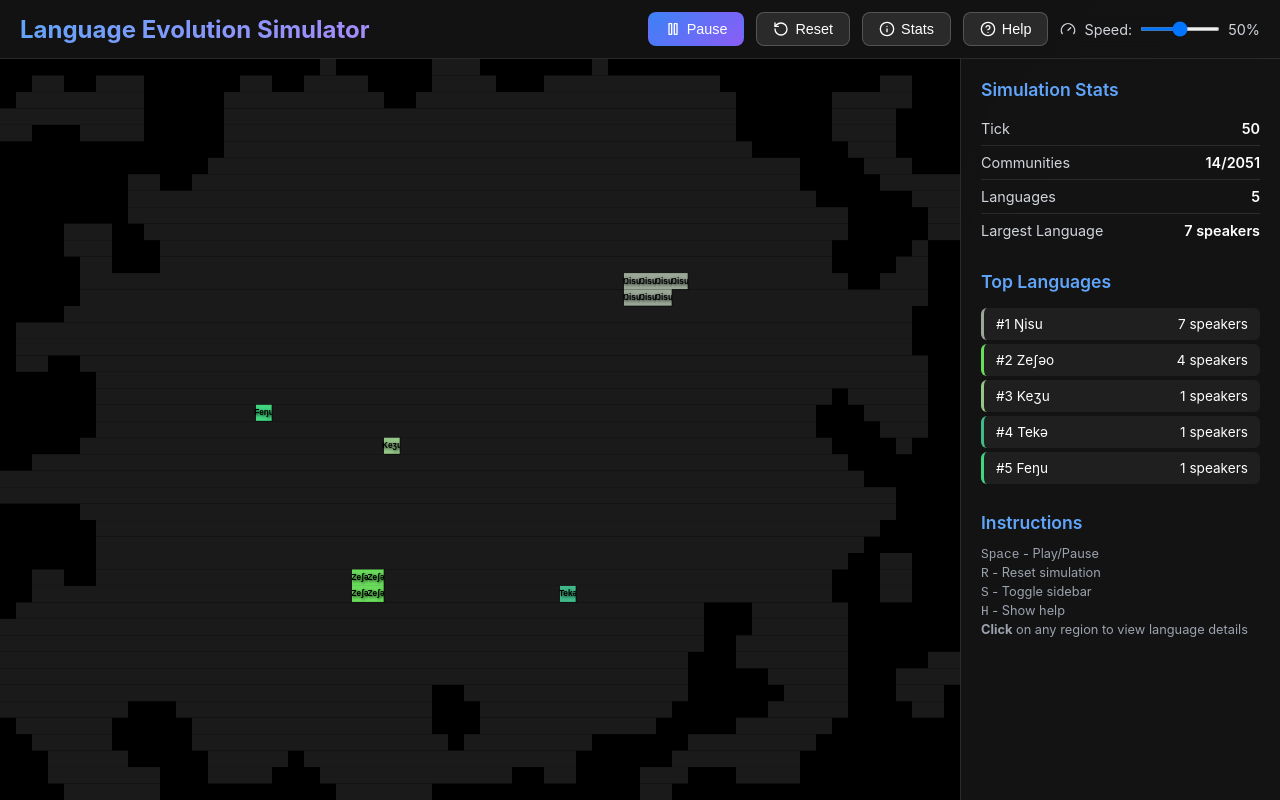
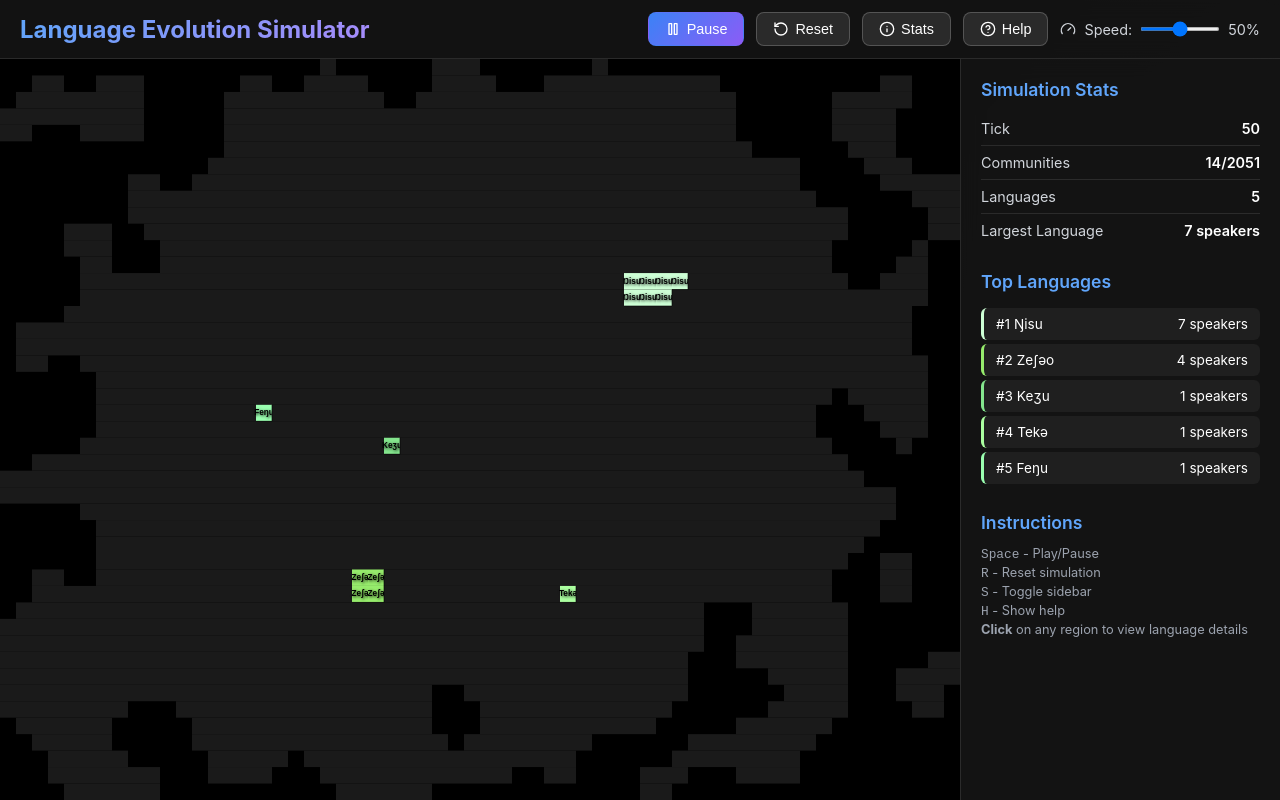
Before and after one commit to pariothan/lang-history-sim, a React (Vite) app: page / in a window 1280 px wide. Built offline with nearby package versions, Linux system fonts and the light colour scheme.

Commit message:
Normalize Color Distribution Across Full Spectrum

```diff
--- a/src/simulation/Language.ts
+++ b/src/simulation/Language.ts
@@ -374,17 +374,7 @@ export class Language {
   }
 
   getStableColorSeed(): string {
-    // Return a stable, unique string based on phoneme inventory for color generation
-    const sortedPhonemes = Array.from(this.phonemeInventory).sort();
-
-    // Use a mix of phonemes from different parts of the inventory for uniqueness
-    const samplePhonemes: string[] = [];
-    if (sortedPhonemes.length >= 1) samplePhonemes.push(sortedPhonemes[0]);
-    if (sortedPhonemes.length >= 3) samplePhonemes.push(sortedPhonemes[Math.floor(sortedPhonemes.length / 3)]);
-    if (sortedPhonemes.length >= 2) samplePhonemes.push(sortedPhonemes[Math.floor(sortedPhonemes.length / 2)]);
-    if (sortedPhonemes.length >= 4) samplePhonemes.push(sortedPhonemes[Math.floor(sortedPhonemes.length * 2 / 3)]);
-    if (sortedPhonemes.length >= 2) samplePhonemes.push(sortedPhonemes[sortedPhonemes.length - 1]);
-
-    return samplePhonemes.join('');
+    // Return the complete sorted phoneme inventory for stable color generation
+    return Array.from(this.phonemeInventory).sort().join('');
   }
 }
--- a/src/visualization/CanvasRenderer.ts
+++ b/src/visualization/CanvasRenderer.ts
@@ -214,22 +214,83 @@ export class CanvasRenderer {
   }
 
   private generateLanguageColor(language: Language): string {
-    // Use a representative sample of the phoneme inventory
     const sortedPhonemes = Array.from(language.phonemeInventory).sort();
-
     if (sortedPhonemes.length === 0) return '#666666';
 
-    // Use a mix of phonemes to get better color diversity
-    const samplePhonemes: string[] = [];
+    // Calculate feature vector for the entire phoneme inventory
+    let totalFeatures = new Array(FEATURE_NAMES.length).fill(0);
+    let phonemeCount = 0;
 
-    // Take phonemes from different parts of the inventory for diversity
-    if (sortedPhonemes.length >= 1) samplePhonemes.push(sortedPhonemes[0]); // First
-    if (sortedPhonemes.length >= 3) samplePhonemes.push(sortedPhonemes[Math.floor(sortedPhonemes.length / 3)]); // 1/3
-    if (sortedPhonemes.length >= 2) samplePhonemes.push(sortedPhonemes[Math.floor(sortedPhonemes.length / 2)]); // Middle
-    if (sortedPhonemes.length >= 4) samplePhonemes.push(sortedPhonemes[Math.floor(sortedPhonemes.length * 2 / 3)]); // 2/3
-    if (sortedPhonemes.length >= 2) samplePhonemes.push(sortedPhonemes[sortedPhonemes.length - 1]); // Last
+    for (const phoneme of sortedPhonemes) {
+      if (phoneme in PHONEMES) {
+        const features = PHONEMES[phoneme];
+        for (let i = 0; i < FEATURE_NAMES.length; i++) {
+          const featureName = FEATURE_NAMES[i] as keyof typeof features;
+          totalFeatures[i] += features[featureName];
+        }
+        phonemeCount++;
+      }
+    }
 
-    return this.wordToColor(samplePhonemes.join(''));
+    if (phonemeCount === 0) return '#666666';
+
+    // Average the features
+    for (let i = 0; i < totalFeatures.length; i++) {
+      totalFeatures[i] /= phonemeCount;
+    }
+
+    // Add language-specific variation based on inventory composition
+    const inventoryHash = this.hashString(sortedPhonemes.join(''));
+    const variation = [
+      Math.sin(inventoryHash * 0.1) * 0.3,
+      Math.sin(inventoryHash * 0.13) * 0.3,
+      Math.sin(inventoryHash * 0.17) * 0.3
+    ];
+
+    // Project to RGB with normalization
+    let r = this.dotProduct(totalFeatures, RGB_PROJECTION[0]) + variation[0];
+    let g = this.dotProduct(totalFeatures, RGB_PROJECTION[1]) + variation[1];
+    let b = this.dotProduct(totalFeatures, RGB_PROJECTION[2]) + variation[2];
+
+    // Normalize to use full spectrum
+    const normalizeColor = (value: number): number => {
+      // Use sigmoid function to spread values across full range
+      const sigmoid = 1 / (1 + Math.exp(-value * 2));
+      // Map from [0,1] to [30,255] to avoid too dark colors
+      return Math.floor(30 + sigmoid * 225);
+    };
+
+    const R = normalizeColor(r);
+    const G = normalizeColor(g);
+    const B = normalizeColor(b);
+
+    // Ensure minimum contrast between RGB components
+    const maxComponent = Math.max(R, G, B);
+    const minComponent = Math.min(R, G, B);
+
+    if (maxComponent - minComponent < 60) {
+      // Boost the dominant component to increase color saturation
+      const boostFactor = 1.3;
+      if (R === maxComponent) {
+        return `rgb(${Math.min(255, Math.floor(R * boostFactor))}, ${G}, ${B})`;
+      } else if (G === maxComponent) {
+        return `rgb(${R}, ${Math.min(255, Math.floor(G * boostFactor))}, ${B})`;
+      } else {
+        return `rgb(${R}, ${G}, ${Math.min(255, Math.floor(B * boostFactor))})`;
+      }
+    }
+
+    return `rgb(${R}, ${G}, ${B})`;
+  }
+
+  private hashString(str: string): number {
+    let hash = 0;
+    for (let i = 0; i < str.length; i++) {
+      const char = str.charCodeAt(i);
+      hash = ((hash << 5) - hash) + char;
+      hash = hash & hash; // Convert to 32-bit integer
+    }
+    return Math.abs(hash);
   }
   private wordToColor(word: string): string {
     if (!word) return '#666666';
```
